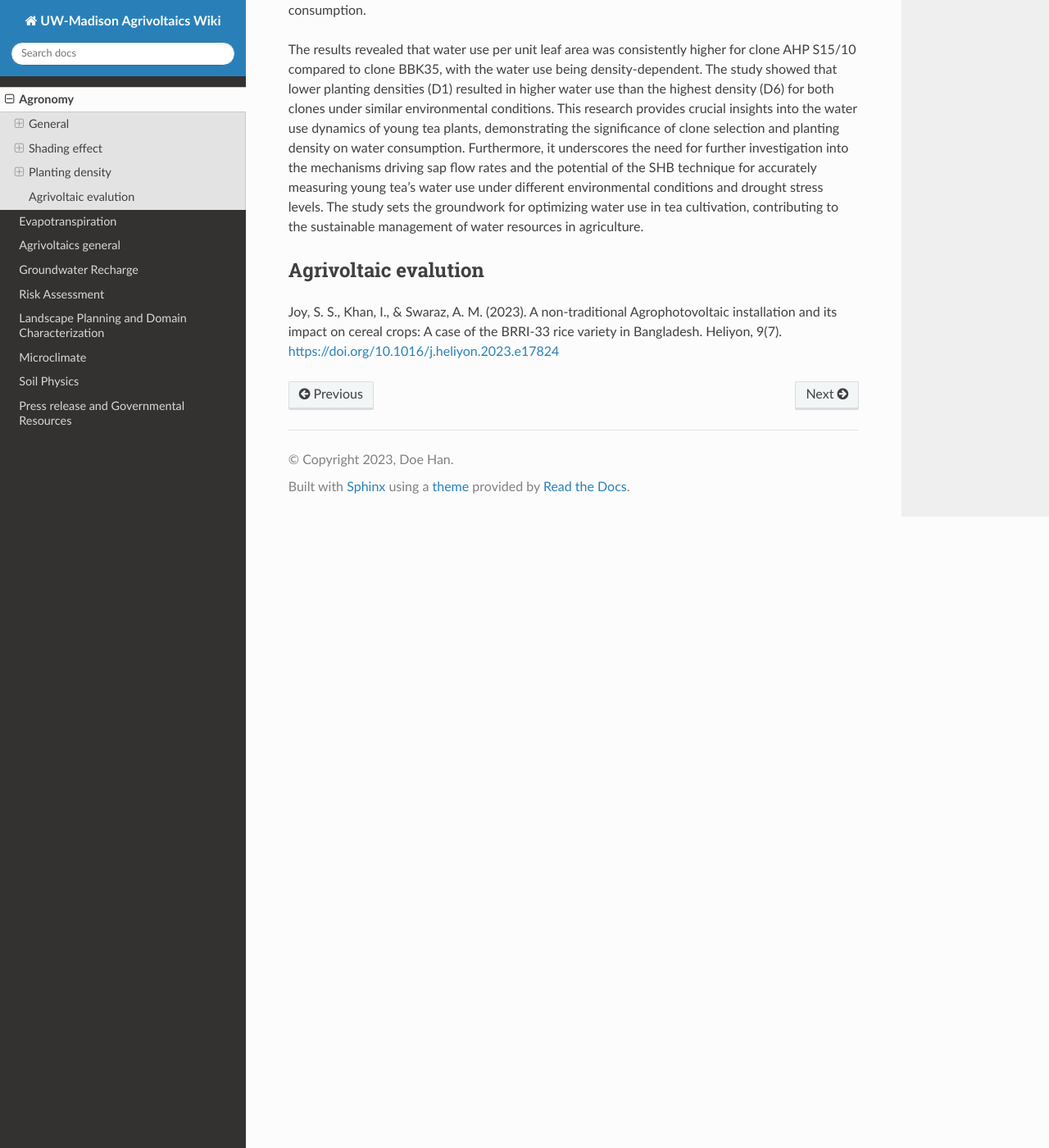
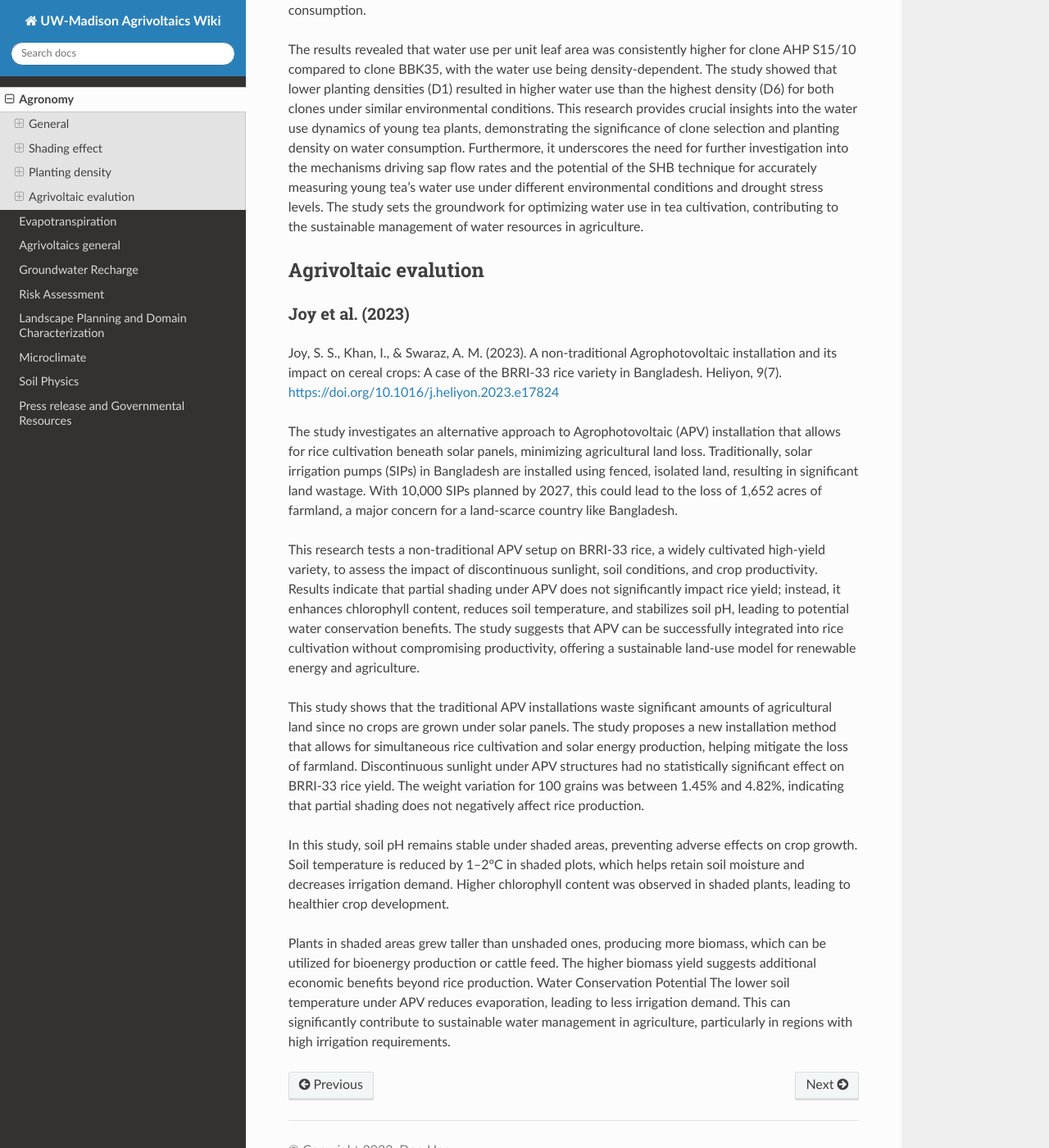
Before and after one commit to hanhydro/wiki, a Sphinx documentation site: the page built from docs/source/ag.rst, in a window 1280 px wide and 1400 px high, scrolled down 15005 px. Shown: the whole window at 82% size. Built offline with Sphinx 7.4.7 and the Read the Docs theme 3.1.0, drawn with Linux system fonts in a browser that asks for light colours; pages that are not in the unit, such as notebooks, are missing from menus.

Commit message:
Update ag.rst

```diff
--- a/docs/source/ag.rst
+++ b/docs/source/ag.rst
@@ -238,6 +238,17 @@ The results revealed that water use per unit leaf area was consistently higher f
 
 Agrivoltaic evalution
 -------------------
+Joy et al. (2023)
+++++++++++++++++++++++++++++
+Joy, S. S., Khan, I., & Swaraz, A. M. (2023). A non-traditional Agrophotovoltaic installation and its impact on cereal crops: A case of the BRRI-33 rice variety in Bangladesh. Heliyon, 9(7). https://doi.org/10.1016/j.heliyon.2023.e17824
 
+The study investigates an alternative approach to Agrophotovoltaic (APV) installation that allows for rice cultivation beneath solar panels, minimizing agricultural land loss. Traditionally, solar irrigation pumps (SIPs) in Bangladesh are installed using fenced, isolated land, resulting in significant land wastage. With 10,000 SIPs planned by 2027, this could lead to the loss of 1,652 acres of farmland, a major concern for a land-scarce country like Bangladesh.
 
-Joy, S. S., Khan, I., & Swaraz, A. M. (2023). A non-traditional Agrophotovoltaic installation and its impact on cereal crops: A case of the BRRI-33 rice variety in Bangladesh. Heliyon, 9(7). https://doi.org/10.1016/j.heliyon.2023.e17824
+This research tests a non-traditional APV setup on BRRI-33 rice, a widely cultivated high-yield variety, to assess the impact of discontinuous sunlight, soil conditions, and crop productivity. Results indicate that partial shading under APV does not significantly impact rice yield; instead, it enhances chlorophyll content, reduces soil temperature, and stabilizes soil pH, leading to potential water conservation benefits. The study suggests that APV can be successfully integrated into rice cultivation without compromising productivity, offering a sustainable land-use model for renewable energy and agriculture.
+
+This study shows that the traditional APV installations waste significant amounts of agricultural land since no crops are grown under solar panels. The study proposes a new installation method that allows for simultaneous rice cultivation and solar energy production, helping mitigate the loss of farmland. Discontinuous sunlight under APV structures had no statistically significant effect on BRRI-33 rice yield. The weight variation for 100 grains was between 1.45% and 4.82%, indicating that partial shading does not negatively affect rice production.
+
+In this study, soil pH remains stable under shaded areas, preventing adverse effects on crop growth. Soil temperature is reduced by 1–2°C in shaded plots, which helps retain soil moisture and decreases irrigation demand. Higher chlorophyll content was observed in shaded plants, leading to healthier crop development.
+
+Plants in shaded areas grew taller than unshaded ones, producing more biomass, which can be utilized for bioenergy production or cattle feed. The higher biomass yield suggests additional economic benefits beyond rice production. Water Conservation Potential
+The lower soil temperature under APV reduces evaporation, leading to less irrigation demand. This can significantly contribute to sustainable water management in agriculture, particularly in regions with high irrigation requirements.
```
